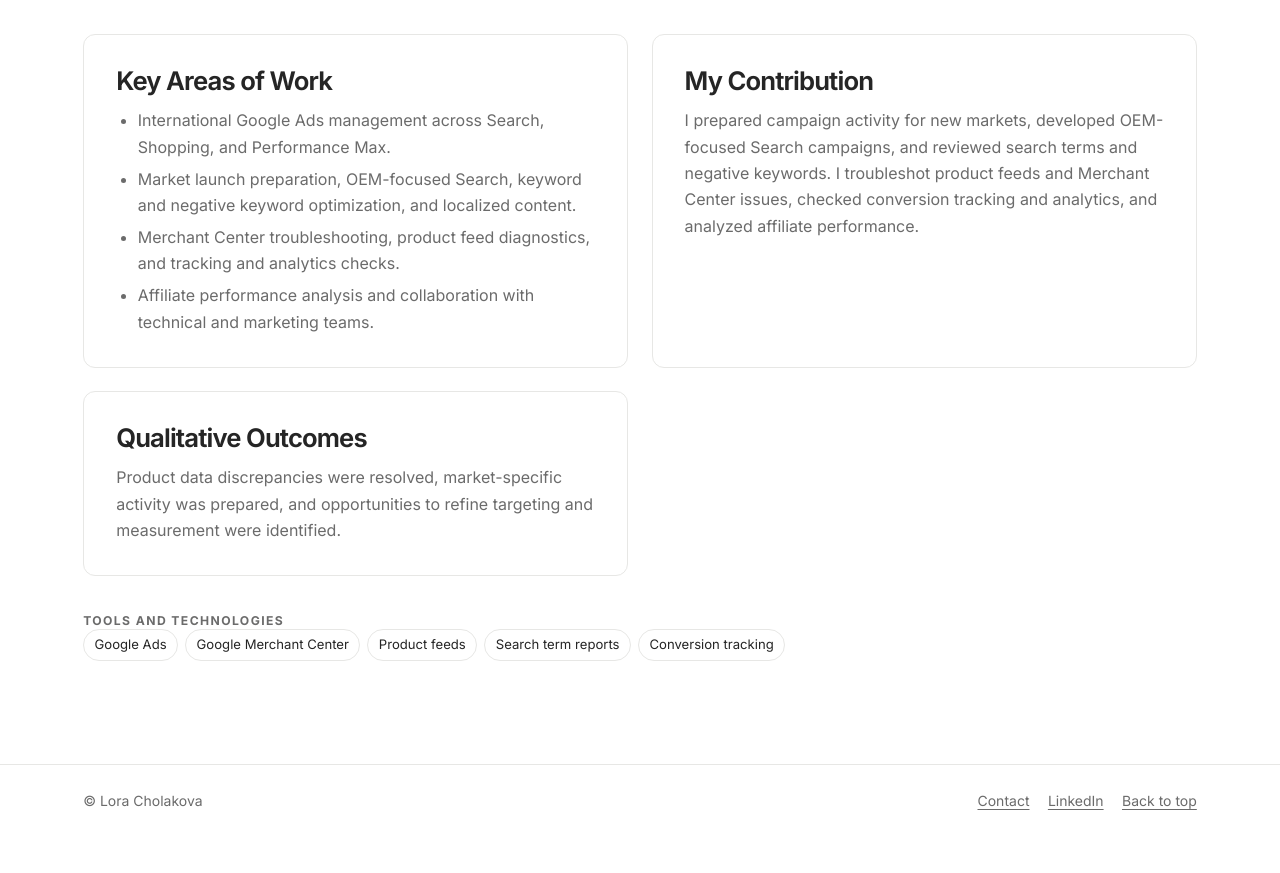
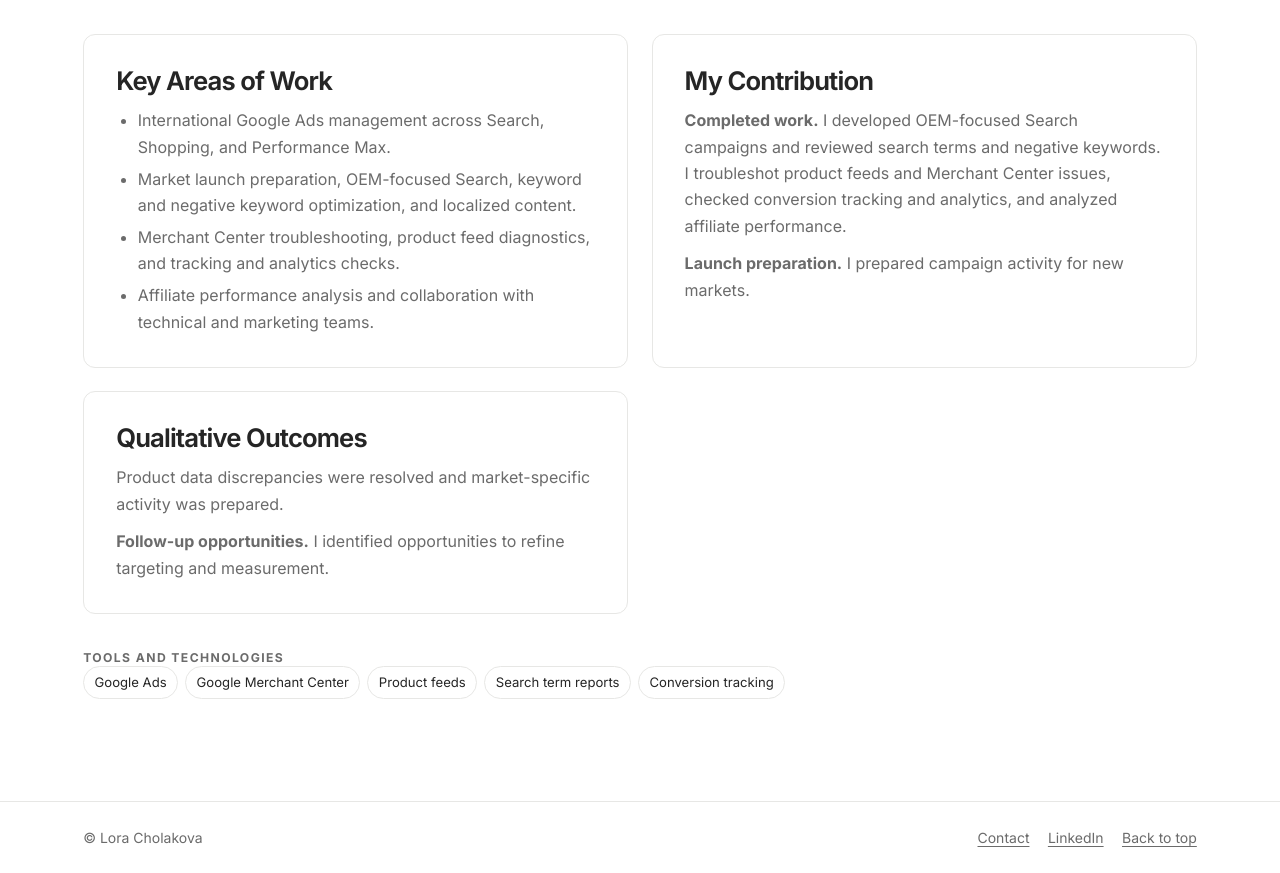
Before and after one commit to loracholakova/loracholakova.github.io, a plain HTML site: page aerosus.html in a window 1280 px wide. Shown: the part 1392-2265 px from the top of the page. Before the commit the page ends 2228 px from the top, so only its background shows below. Drawn offline with Linux system fonts and the light colour scheme.

Commit message:
Clarify completed work and case-study follow-up

```diff
--- a/aerosus.html
+++ b/aerosus.html
@@ -93,11 +93,13 @@
             </div>
             <div class="card">
               <h2>My Contribution</h2>
-              <p>I prepared campaign activity for new markets, developed OEM-focused Search campaigns, and reviewed search terms and negative keywords. I troubleshot product feeds and Merchant Center issues, checked conversion tracking and analytics, and analyzed affiliate performance.</p>
+              <p><strong>Completed work.</strong> I developed OEM-focused Search campaigns and reviewed search terms and negative keywords. I troubleshot product feeds and Merchant Center issues, checked conversion tracking and analytics, and analyzed affiliate performance.</p>
+              <p><strong>Launch preparation.</strong> I prepared campaign activity for new markets.</p>
             </div>
             <div class="card">
               <h2>Qualitative Outcomes</h2>
-              <p>Product data discrepancies were resolved, market-specific activity was prepared, and opportunities to refine targeting and measurement were identified.</p>
+              <p>Product data discrepancies were resolved and market-specific activity was prepared.</p>
+              <p><strong>Follow-up opportunities.</strong> I identified opportunities to refine targeting and measurement.</p>
             </div>
           </div>
           <div>
```
Also changed, not shown: girotti.html (+2 -2 lines).
